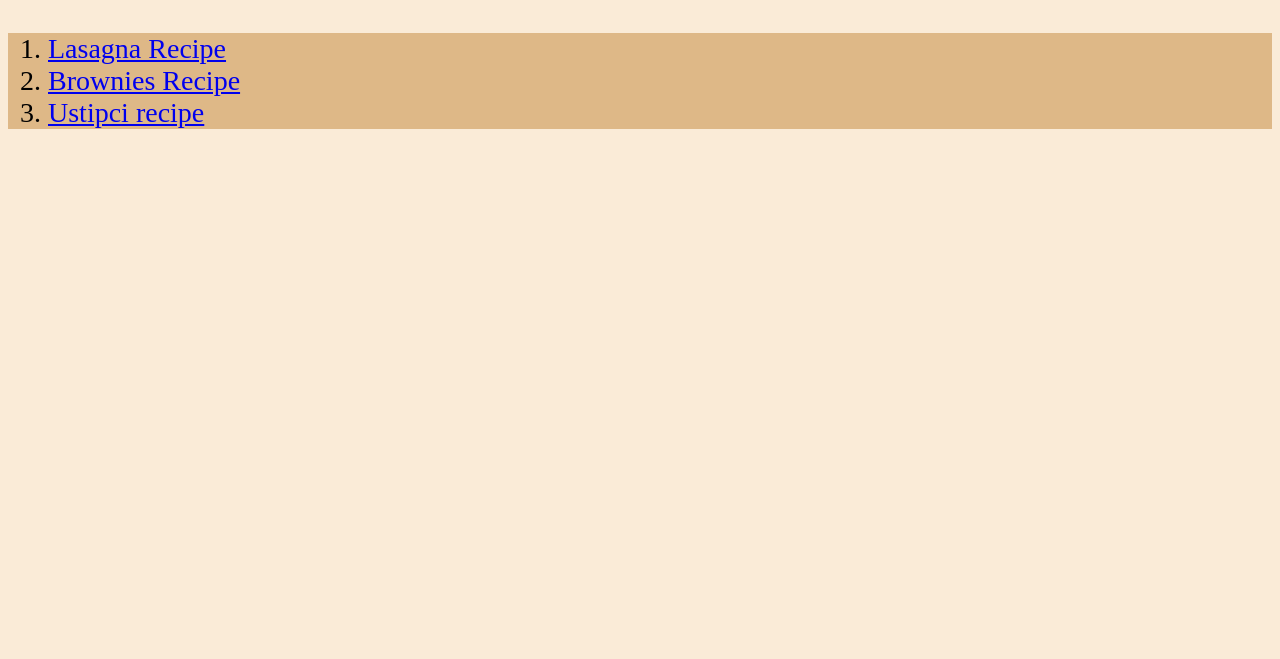
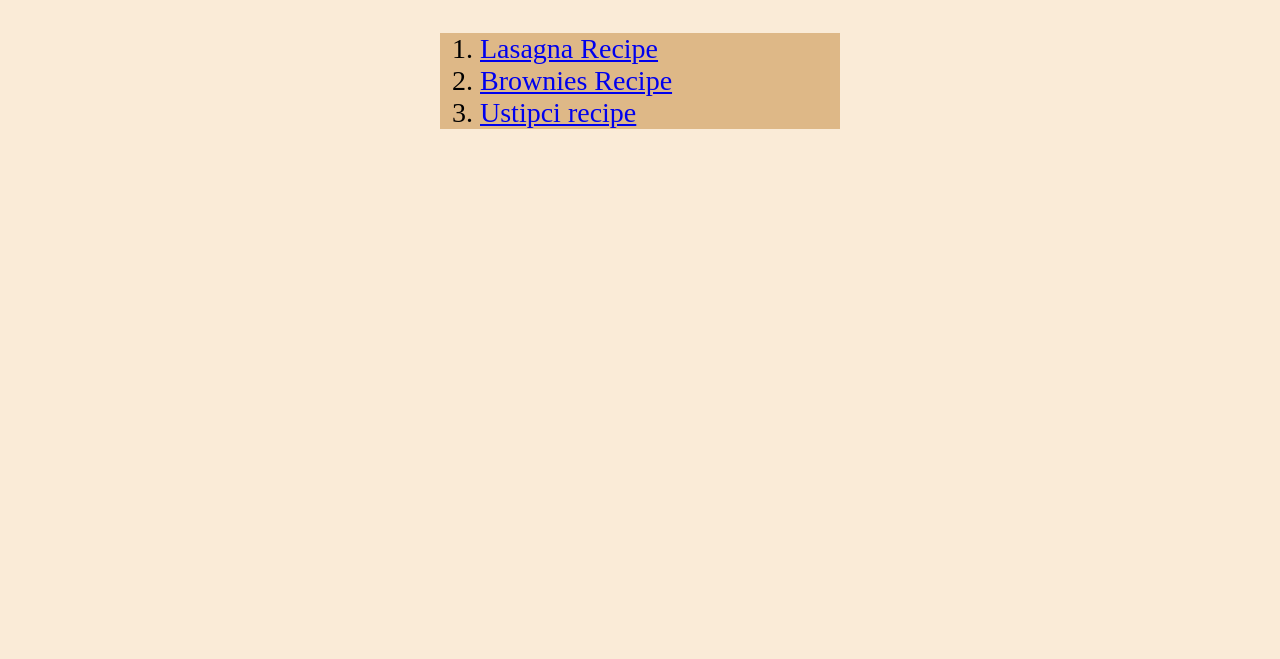
Before and after one commit to smoeek/odin-recepti, a plain HTML site: page index.html in a window 1280 px wide. Shown: the part 141-800 px from the top of the page. Drawn offline with Linux system fonts and the light colour scheme.

Commit message:
Make some changes tothe homepage in css

```diff
--- a/cssinator/style.css
+++ b/cssinator/style.css
@@ -8,6 +8,7 @@ font-size: 70px;
 background-color: burlywood;
 font-size: 28px;
 }
+
 body {
 background-color: antiquewhite;
 }
@@ -27,3 +28,11 @@ text-align: center;
 {
     height: 300px;
 }
+.recipelist
+{
+    width: 400px;
+    margin: 10px auto;
+    border: 2px olive;
+    box-sizing: border-box;
+
+}
--- a/index.html
+++ b/index.html
@@ -7,6 +7,7 @@
 </head>
 <body>
 <h1 class="naslovi"> Odin Recipes </h1>
+<div class="recipelist">
 <ol class="podela">
 
 <li><a href="recipes/lasagna.html" target="_blank"
@@ -17,6 +18,6 @@ rel="noopener noreferrer">Brownies Recipe</a></li>
 rel="noopener noreferrer">Ustipci recipe</a></li>
 
 </ol>
-
+</div>
 </body>
 </html>
```
